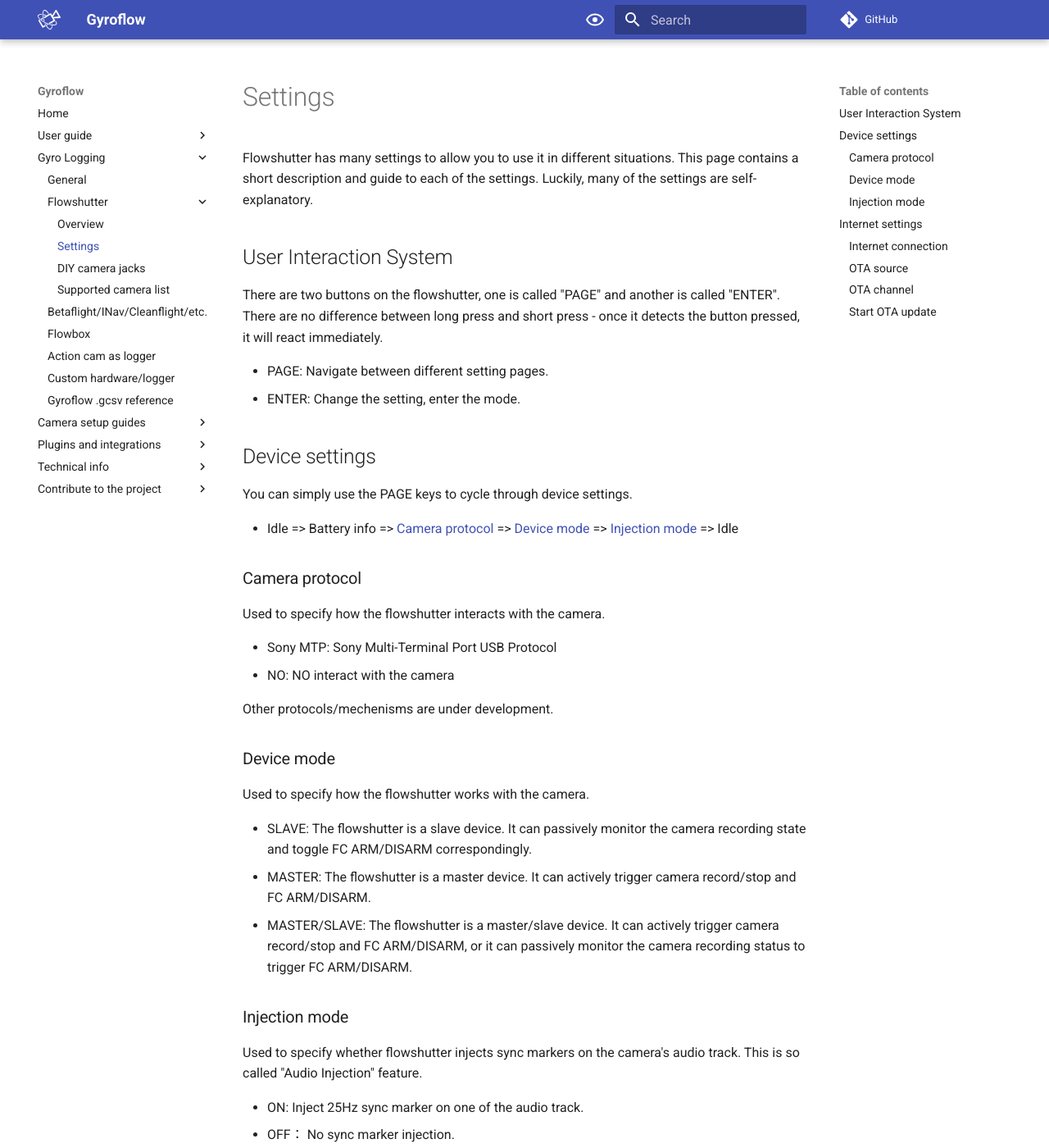
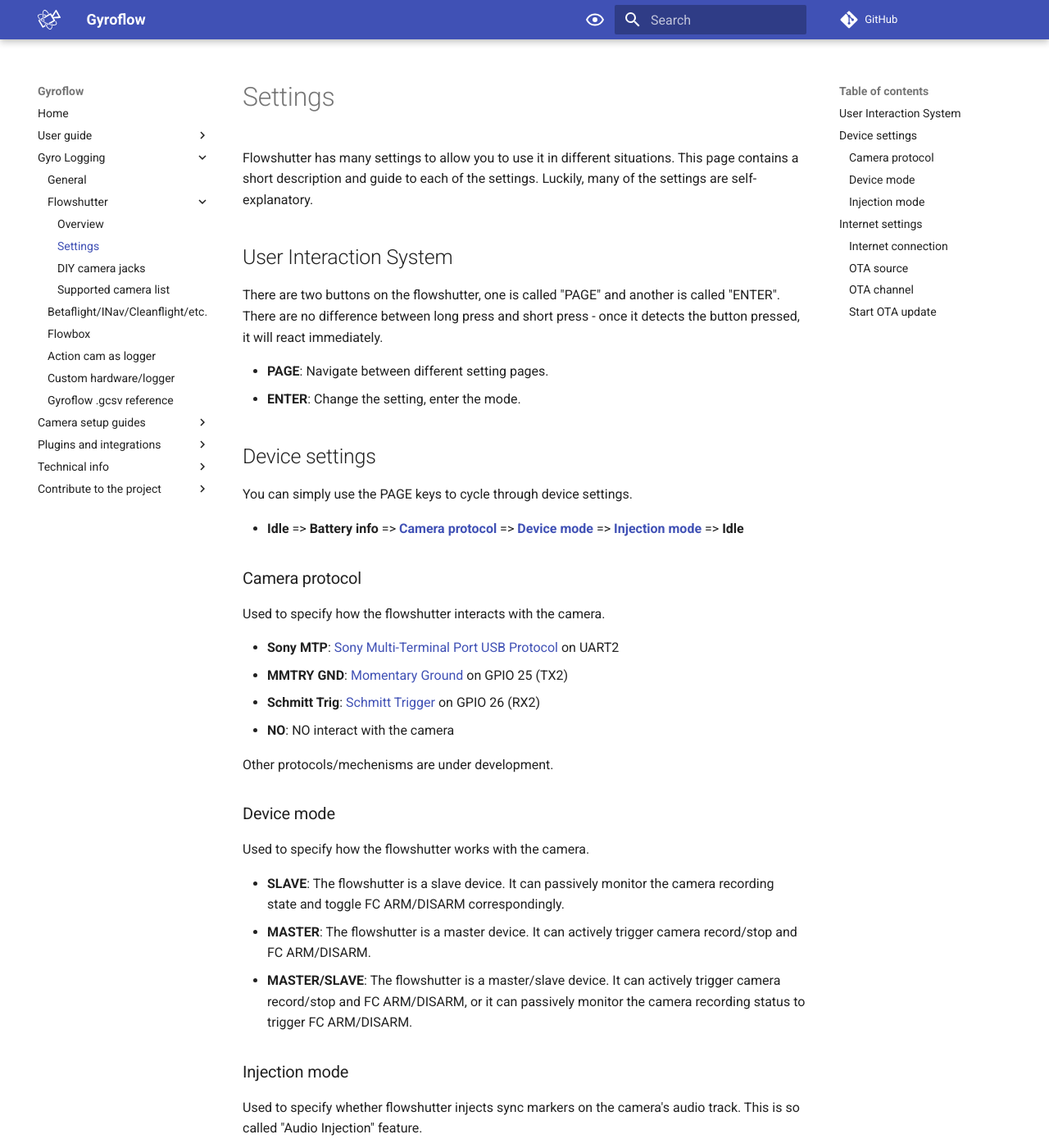
Before and after one commit to gyroflow/gyroflow-docs, an MkDocs documentation site: the page built from docs/logging/flowshutter/settings.md, in a window 1280 px wide and 1400 px high. Shown: the whole window at 82% size. Built offline with MkDocs 1.6.1 and Material for MkDocs 9.7.7, drawn with Linux system fonts in a browser that asks for light colours; comment, search, counter and statistics services are not loaded; some of the changed text lies outside the part shown.

Commit message:
update flowshutter doc

```diff
--- a/docs/logging/flowshutter/settings.md
+++ b/docs/logging/flowshutter/settings.md
@@ -4,21 +4,23 @@
 
 There are two buttons on the flowshutter, one is called "PAGE" and another is called "ENTER". There are no difference between long press and short press - once it detects the button pressed, it will react immediately.
 
-- PAGE: Navigate between different setting pages.
-- ENTER: Change the setting, enter the mode.
+- **PAGE**: Navigate between different setting pages.
+- **ENTER**: Change the setting, enter the mode.
 
 ## Device settings
 
 You can simply use the PAGE keys to cycle through device settings.
 
-- Idle => Battery info => [Camera protocol](#camera-protocol) => [Device mode](#device-mode) => [Injection mode](#injection-mode) => Idle
+- **Idle** => **Battery info** => **[Camera protocol](#camera-protocol)** => **[Device mode](#device-mode)** => **[Injection mode](#injection-mode)** => **Idle**
 
 ### Camera protocol
 
 Used to specify how the flowshutter interacts with the camera.
 
-- Sony MTP: Sony Multi-Terminal Port USB Protocol
-- NO: NO interact with the camera
+- **Sony MTP**: [Sony Multi-Terminal Port USB Protocol](camera%20list.md#sony-multi-terminal-protocol) on UART2
+- **MMTRY GND**: [Momentary Ground](camera%20list.md#momentary-ground) on GPIO 25 (TX2)
+- **Schmitt Trig**: [Schmitt Trigger](camera%20list.md#schmitt-trigger) on GPIO 26 (RX2)
+- **NO**: NO interact with the camera
 
 Other protocols/mechenisms are under development.
 
@@ -26,23 +28,23 @@
 
 Used to specify how the flowshutter works with the camera.
 
-- SLAVE: The flowshutter is a slave device. It can passively monitor the camera recording state and toggle FC ARM/DISARM correspondingly.
-- MASTER: The flowshutter is a master device. It can actively trigger camera record/stop and FC ARM/DISARM.
-- MASTER/SLAVE: The flowshutter is a master/slave device. It can actively trigger camera record/stop and FC ARM/DISARM, or it can passively monitor the camera recording status to trigger FC ARM/DISARM.
+- **SLAVE**: The flowshutter is a slave device. It can passively monitor the camera recording state and toggle FC ARM/DISARM correspondingly.
+- **MASTER**: The flowshutter is a master device. It can actively trigger camera record/stop and FC ARM/DISARM.
+- **MASTER/SLAVE**: The flowshutter is a master/slave device. It can actively trigger camera record/stop and FC ARM/DISARM, or it can passively monitor the camera recording status to trigger FC ARM/DISARM.
 
 ### Injection mode
 
 Used to specify whether flowshutter injects sync markers on the camera's audio track. This is so called "Audio Injection" feature.
 
-- ON: Inject 25Hz sync marker on one of the audio track.
-- OFF： No sync marker injection.
+- **ON**: Inject 25Hz sync marker on one of the audio track.
+- **OFF**：No sync marker injection.
 
 ## Internet settings
 
 Press ENTER on the battery info page to enter the Internet settings.
 
-- Battery info =(ENTER)=> [Internet connection](#internet-connection) =(failed)=(PAGE)=> Idle
-- Battery info =(ENTER)=> [Internet connection](#internet-connection) =(success)=(PAGE)=> [OTA source](#ota-source) => [OTA channel](#ota-channel) => [Start OTA update](#start-ota-update) => Idle
+- **Battery info** =(ENTER)=> **[Internet connection](#internet-connection)** =(failed)=(PAGE)=> **Idle**
+- **Battery info** =(ENTER)=> **[Internet connection](#internet-connection)** =(success)=(PAGE)=> **[OTA source](#ota-source)** => **[OTA channel](#ota-channel)** => **[Start OTA update](#start-ota-update)** => **Idle**
 
 ### Internet connection
 
```
Also changed, not shown: other parts of docs/logging/flowshutter/settings.md (+8 -8 lines), docs/logging/flowshutter/camera list.md (+30 -1 lines), docs/logging/flowshutter/flowshutter.md (+3 -2 lines).
